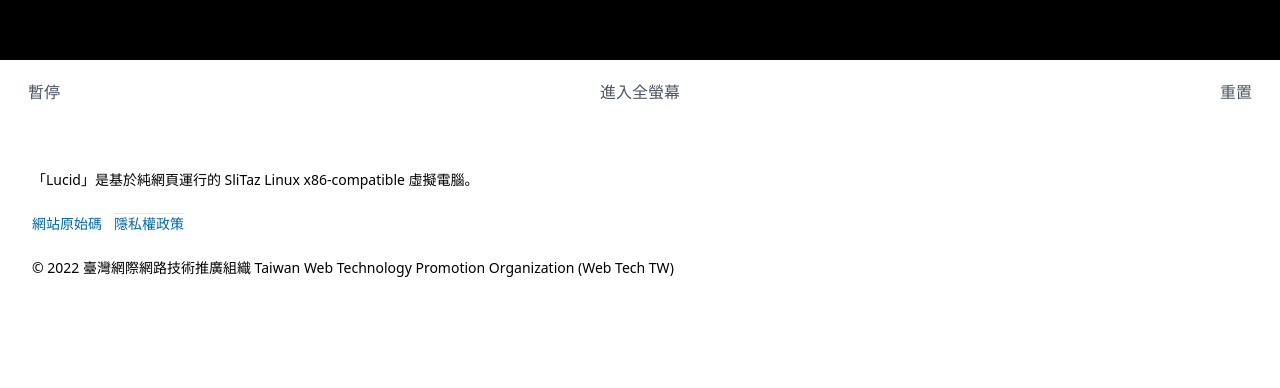
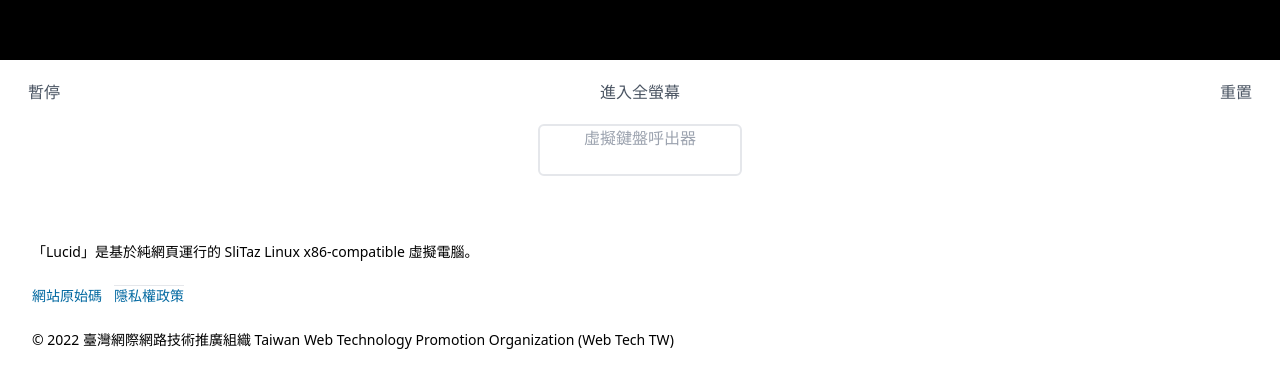
Before and after one commit to web-tech-tw/lucid, a Vue app: page / in a window 1280 px wide. Shown: the part 818-1206 px from the top of the page. Before the commit the page ends 1162 px from the top, so only its background shows below. Built offline with nearby package versions, Linux system fonts and the light colour scheme; no server answers.

Commit message:
Add virtual keyboard caller
Former-commit-id: bdbba49ddf8b1262221e59ce0a5f04bcb3001d80

```diff
--- a/src/views/HomeView.vue
+++ b/src/views/HomeView.vue
@@ -29,6 +29,13 @@
         重置
       </button>
     </div>
+    <div class="mt-5 flex justify-center">
+      <textarea
+        v-model="keyboard"
+        class="rounded-md resize-none border-2 text-center"
+        placeholder="虛擬鍵盤呼出器"
+      ></textarea>
+    </div>
   </div>
 </template>
 
@@ -41,7 +48,16 @@ export default {
       isPaused: false,
       mouseEnabled: false,
     },
+    keyboard: "",
   }),
+  watch: {
+    keyboard() {
+      const requestAnimationFrame = window.requestAnimationFrame;
+      requestAnimationFrame(() => {
+        this.keyboard = "";
+      });
+    },
+  },
   computed: {
     emulatorEventMethods() {
       return [
```
